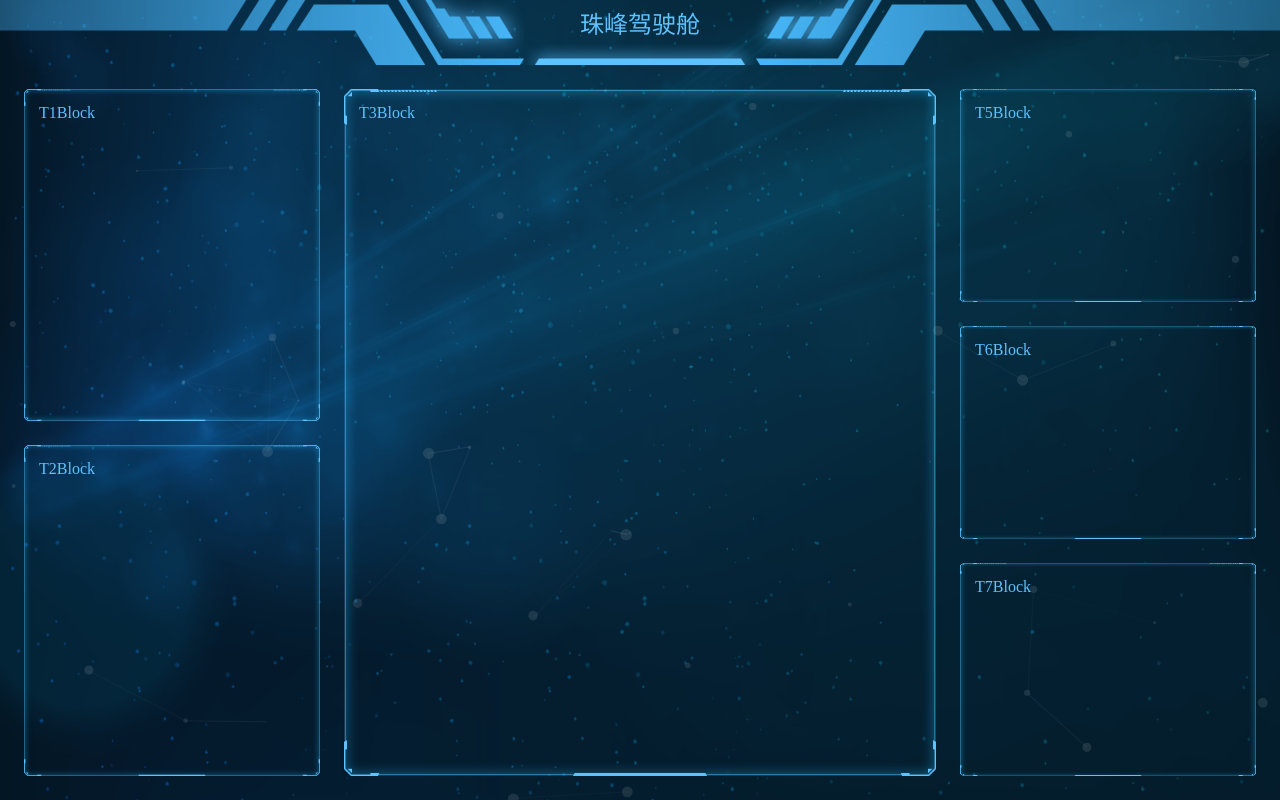
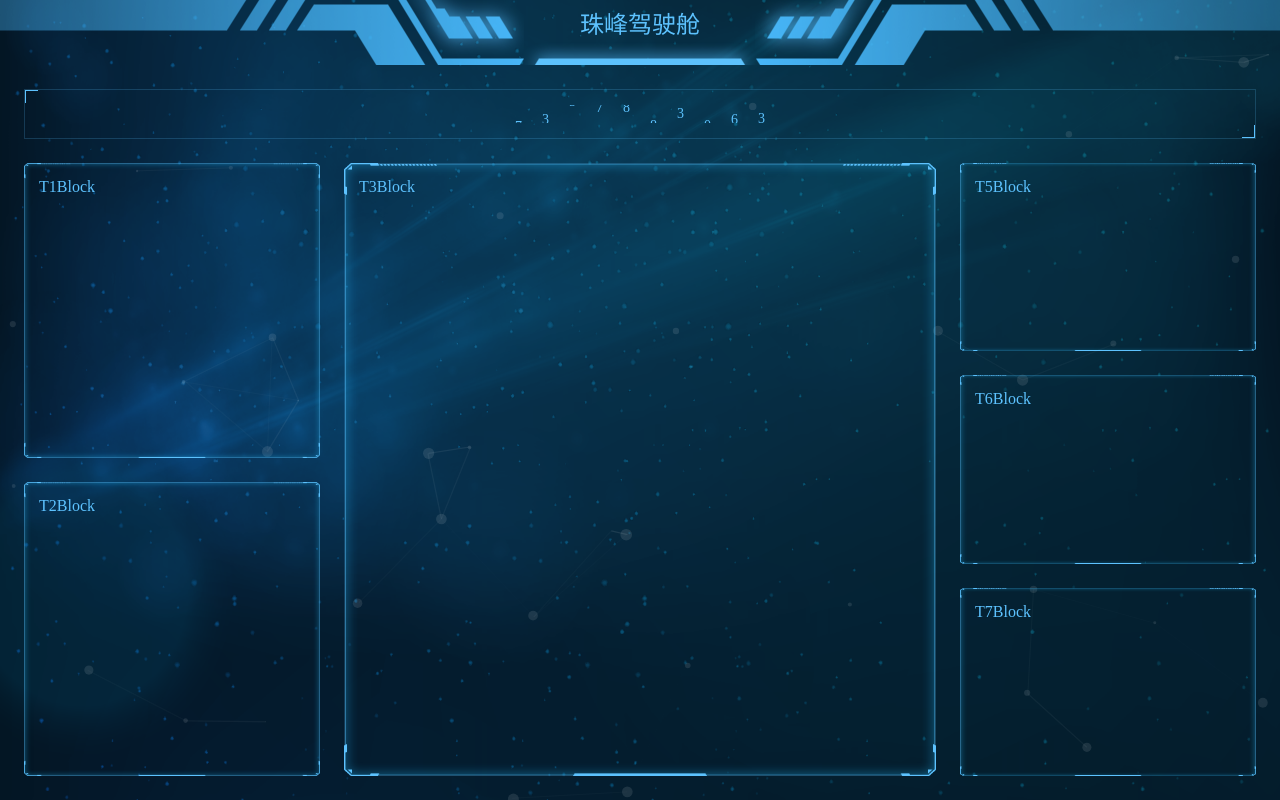
Before and after one commit to qqjay2017/zhufeng-cockpit, a React (Create React App) app: page /dashboard in a window 1280 px wide. Built offline with nearby package versions, Linux system fonts and the light colour scheme.

Commit message:
feat: 翻牌特效1111

```diff
--- a/package.json
+++ b/package.json
@@ -18,6 +18,7 @@
     "react-dom": "^18.1.0",
     "react-router-dom": "6",
     "react-scripts": "5.0.1",
+    "react-transition-group": "^4.4.2",
     "recharts": "^2.1.10",
     "styled-components": "^5.3.5",
     "typescript": "^4.6.4",
@@ -49,6 +50,7 @@
   },
   "devDependencies": {
     "@craco/craco": "^6.4.3",
+    "@types/react-transition-group": "^4.4.4",
     "@types/styled-components": "^5.1.25",
     "craco-less": "^2.0.0"
   }
--- /dev/null
+++ b/src/components/FlopNum/index.tsx
@@ -0,0 +1,84 @@
+import React, { useEffect, useMemo, useState } from "react";
+import styled from "styled-components";
+import { Transition } from "react-transition-group";
+interface FlopNumProps {
+  value: string | number;
+}
+
+const FlopNumWrapOverflow = styled.div`
+  overflow:hidden;
+  height:100%;
+  display:flex;
+  align-items:center;
+  justify-content:center;
+`
+
+const FlopNumItemWrap = styled.div<{ translateY: number }>`
+  transform: translate(0, ${(p) => p.translateY}px);
+  transition: transform 3000ms;
+
+`;
+const FlopNumItemNum = styled.div<{ height: string }>`
+  padding: 8px 10px;
+  font-size: 14px;
+  height: ${(p) => p.height || "30px"};
+  line-height: 14px;
+  text-align: center;
+`;
+
+const FlopNumWrap = styled.div`
+  display: flex;
+  position:relative;
+
+`;
+
+function FlopNumItem({ value }: { value: string }) {
+  const blockHeight = 30;
+  const allNum = ["1", "2", "3", "4", "5", "6", "7", "8", "9", "0"];
+  const midIndex = Math.ceil(allNum.length / 2) - 1;
+
+
+  const translateYMemo = useMemo(() => {
+    const isInclude = allNum.includes(value);
+    if (!isInclude) {
+      return blockHeight / 2;
+    }
+    let curIndex = allNum.findIndex((v) => v === value);
+    return (midIndex - curIndex) * blockHeight + blockHeight / 2;
+  }, [value, allNum]);
+
+
+  return (
+
+      <FlopNumItemWrap translateY={translateYMemo}>
+        {allNum.map((num) => {
+          return (
+            <FlopNumItemNum key={num} height={blockHeight + "px"}>
+              {num}
+            </FlopNumItemNum>
+          );
+        })}
+      </FlopNumItemWrap>
+
+  );
+}
+
+function FlopNum({ value }: FlopNumProps) {
+  const valueArrMemo = useMemo(() => {
+    if (!value) {
+      return ["0"];
+    }
+    return String(value).split("");
+  }, [value]);
+  return (
+    <FlopNumWrapOverflow>
+    <FlopNumWrap>
+      {valueArrMemo.map((v, index) => {
+        return <FlopNumItem key={index} value={v}></FlopNumItem>;
+      })}
+    </FlopNumWrap>
+    </FlopNumWrapOverflow>
+  );
+}
+
+export default FlopNum;
--- a/src/components/common/bg.tsx
+++ b/src/components/common/bg.tsx
@@ -1,7 +1,8 @@
 import React, { PropsWithChildren, useEffect } from "react";
 import 'particles.js'
 import styled from "styled-components";
-
+import { cssVar } from "@/styles/variables";
+console.log(cssVar)
 
 const BgStyle = styled.div`
   width: 100vw;
--- a/src/components/common/content-base.tsx
+++ b/src/components/common/content-base.tsx
@@ -5,7 +5,7 @@ const ContentBase = styled.div`
   width: 100%;
   height: calc(100vh - var(--space-header));
   padding: 24px;
-  @media (max-width: 600px) {
+  @media (max-width: var( --space-mobile )) {
     width: 100%;
     height: unset;
   }
--- a/src/components/common/xpanel.tsx
+++ b/src/components/common/xpanel.tsx
@@ -8,6 +8,42 @@ const Xpanel = styled.div`
   background: url(${require("@/assets/img/common/panel.png")}) center no-repeat;
   background-size: 100% 100%;
   box-sizing: border-box;
+  position:relative;
 `;
 
+export const Xpanel1 = styled.div`
+  padding: 15px;
+  height: 100%;
+  min-height: 50px;
+
+
+  box-sizing: border-box;
+  position:relative;
+  border:1px solid #5dc2fe33;
+  ::before {
+    content: "";
+    position:absolute;
+    width:12px;
+    height:12px;
+    left:0;
+    top:0;
+    border-top:1px solid var(--color-light-text);
+    border-left:1px solid var(--color-light-text);
+  }
+  ::after {
+    content: "";
+    position:absolute;
+    width:12px;
+    height:12px;
+    right:0;
+    bottom:0;
+    border-right:1px solid var(--color-light-text);
+    border-bottom:1px solid var(--color-light-text);
+  }
+
+`;
+
+
+
+
 export default Xpanel;
--- /dev/null
+++ b/src/pages/dashboard/components/FlopNumBlock.tsx
@@ -0,0 +1,29 @@
+import GridArea from "@/components/common/grid-area";
+import Xpanel, { Xpanel1 } from "@/components/common/xpanel";
+import FlopNum from "@/components/FlopNum";
+import React, { useEffect, useState } from "react";
+
+function FlopNumBlock() {
+  const [value,setValue] = useState('12345678901')
+
+  useEffect(()=>{
+    setInterval(()=>{
+      const random1 = (Math.random()*99999).toFixed(0)
+      const random2 = (Math.random()*99999).toFixed(0)
+      const random = random1+random2
+      console.log(random)
+      setValue(random)
+    },4000)
+  },[])
+  return (
+    <GridArea area="flopnum">
+      <Xpanel1>
+        <div className="flex-center w-100 h-100">
+          <FlopNum  value={value} />
+        </div>
+      </Xpanel1>
+    </GridArea>
+  );
+}
+
+export default FlopNumBlock;
--- a/src/pages/dashboard/components/grid.tsx
+++ b/src/pages/dashboard/components/grid.tsx
@@ -5,20 +5,22 @@ import styled from "styled-components";
 const DashboardGrid = styled(ContentBase)`
   display: grid;
   grid-template-areas:
+    "flopnum flopnum flopnum"
     "t1 t3 t4"
     "t2 t3 t4";
     grid-template-columns:25fr 50fr 25fr;
-    grid-template-rows:1fr 1fr;
+    grid-template-rows:50px 1fr 1fr;
     grid-gap: 24px;
 
     @media (max-width: 600px) {
     grid-template-areas:
+    "flopnum"
       "t1"
       "t2"
       "t3"
       "t4";
 
-    grid-template-rows: 300px 300px 600px 900px ;
+    grid-template-rows:50px 300px 300px 600px 900px ;
     grid-template-columns: 1fr;
   }
 `;
--- a/src/pages/dashboard/dashboard.tsx
+++ b/src/pages/dashboard/dashboard.tsx
@@ -2,6 +2,7 @@ import { CommonBg } from '@/components/common';
 import ContentBase from '@/components/common/content-base';
 import Header from '@/components/common/header';
 import React from 'react';
+import FlopNumBlock from './components/FlopNumBlock';
 import DashboardGrid from './components/grid';
 import T1Block from './components/T1Block';
 import T2Block from './components/T2Block';
@@ -13,6 +14,7 @@ function Dashboard() {
     <CommonBg>
       <Header title='珠峰驾驶舱' />
       <DashboardGrid >
+        <FlopNumBlock />
         <T1Block />
         <T2Block />
         <T3Block />
--- a/src/styles/base.less
+++ b/src/styles/base.less
@@ -38,3 +38,21 @@ body {
       overflow-x: hidden;
     }
   }
+  .d-flex {
+    display: flex;
+
+  }
+  .flex-center {
+    display: flex;
+    align-items: center;
+    justify-content: center;
+  }
+  .ai-center {
+    display: flex;
+    align-items: center;
+
+  }
+  .jc-center {
+    display: flex;
+    justify-content: center;
+  }
--- a/src/styles/variables.less
+++ b/src/styles/variables.less
@@ -3,4 +3,5 @@
 :root {
     --color-light-text:#5dc2fe;
     --space-header:65px;
+    --space-mobile:600px;
 }
--- /dev/null
+++ b/src/styles/variables.ts
@@ -0,0 +1,5 @@
+import  variables from './variables.less'
+console.log(variables)
+export const cssVar= {
+
+}
```
Also changed, not shown: src/styles/util.less (added), 2 other files (tests, documents, lock files or other folders).
